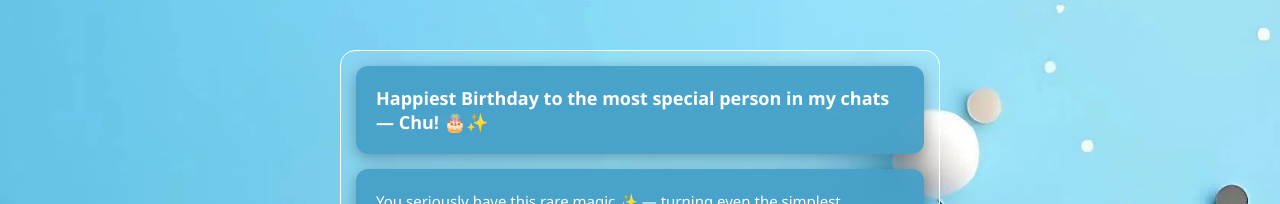
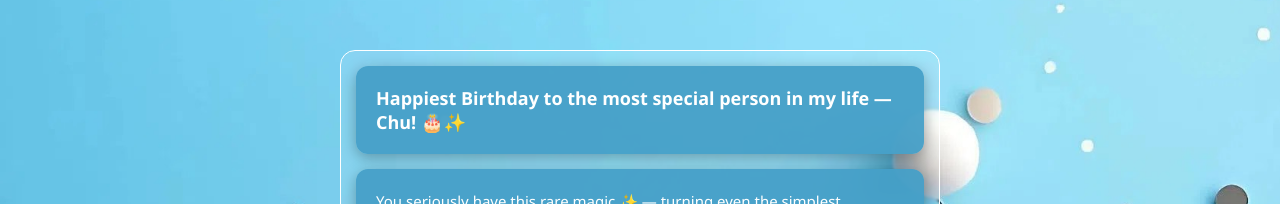
Before and after one commit to Auraflair/birthday, a plain HTML site: page message.html in a window 1280 px wide. Shown: the top 204 px of the page. Drawn offline with Linux system fonts and the light colour scheme.

Commit message:
message.html

```diff
--- a/message.html
+++ b/message.html
@@ -128,7 +128,7 @@
 
 <div class="fixed-zone">
   <div class="container">
-    <h1>Happiest Birthday to the most special person in my chats — Chu! 🎂✨</h1>
+    <h1>Happiest Birthday to the most special person in my life — Chu! 🎂✨</h1>
 
     <div class="box">
       You seriously have this rare magic ✨ — turning even the simplest conversations 💬 into moments I never forget 🫶.
```
